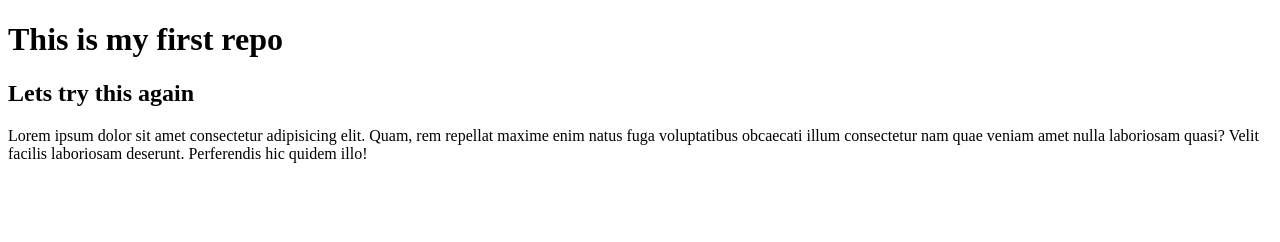
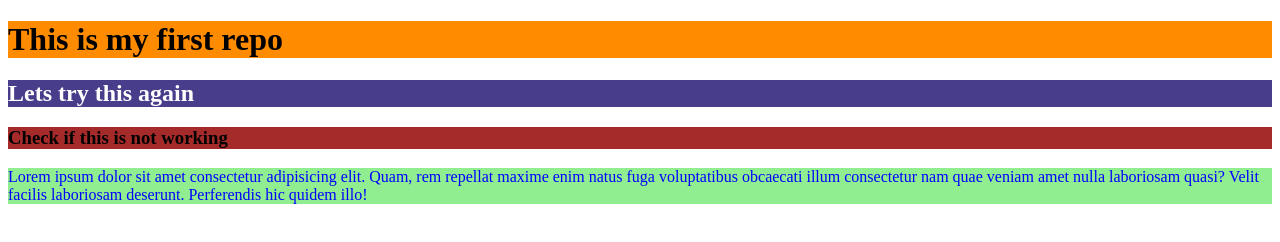
Before and after one commit to maksudur72/my-first-repo, a plain HTML site: page index.html in a window 1280 px wide. Drawn offline with Linux system fonts and the light colour scheme.

Commit message:
styles added

```diff
--- a/index.html
+++ b/index.html
@@ -4,11 +4,13 @@
     <meta charset="UTF-8">
     <meta http-equiv="X-UA-Compatible" content="IE=edge">
     <meta name="viewport" content="width=device-width, initial-scale=1.0">
+    <link rel="stylesheet" href="style.css">
     <title>My First Github Repo</title>
 </head>
 <body>
     <h1>This is my first repo</h1>
     <h2>Lets try this again </h2>
+    <h3>Check if this is not working</h3>
     <p>Lorem ipsum dolor sit amet consectetur adipisicing elit. Quam, rem repellat maxime enim natus fuga voluptatibus obcaecati illum consectetur nam quae veniam amet nulla laboriosam quasi? Velit facilis laboriosam deserunt. Perferendis hic quidem illo!</p>
 </body>
 </html>
--- a/style.css
+++ b/style.css
@@ -9,3 +9,6 @@ p{
     background-color: lightgreen;
     color: blue;
 }
+h3{
+    background-color: brown;
+}
```
